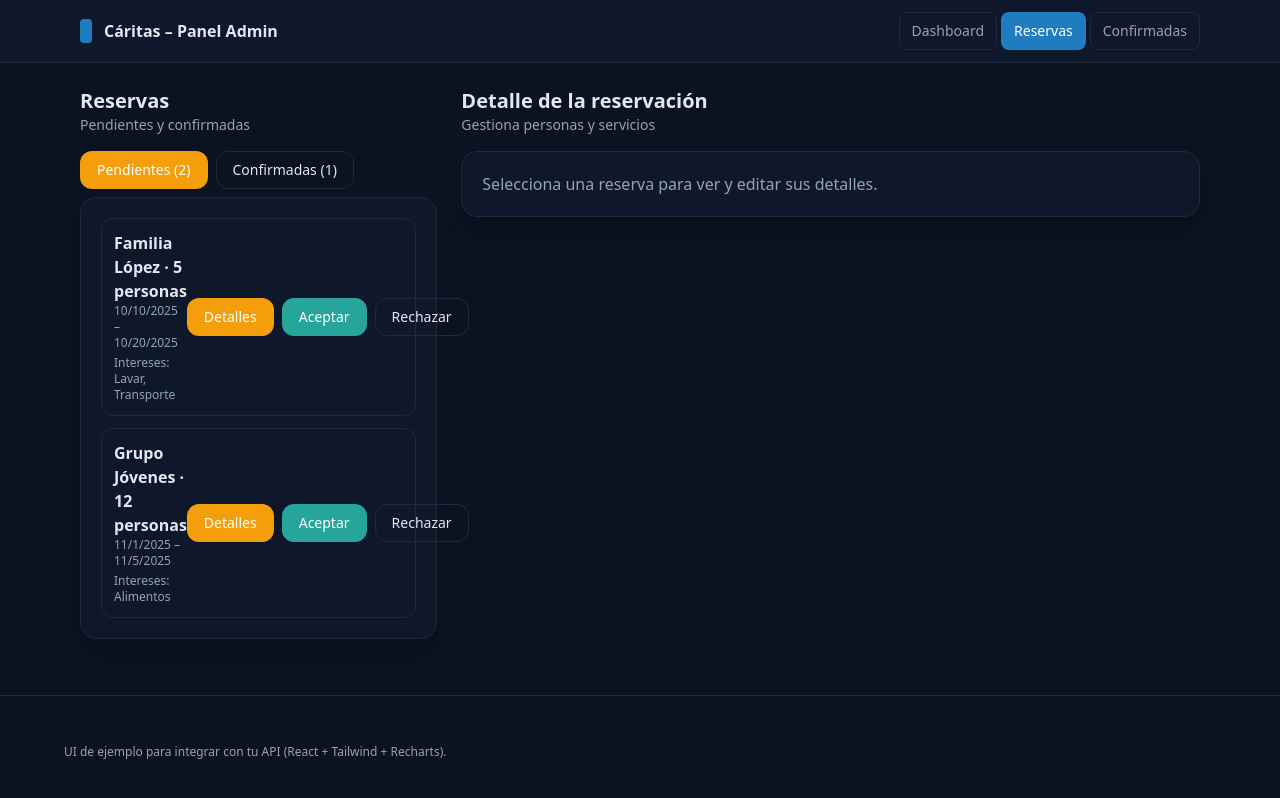
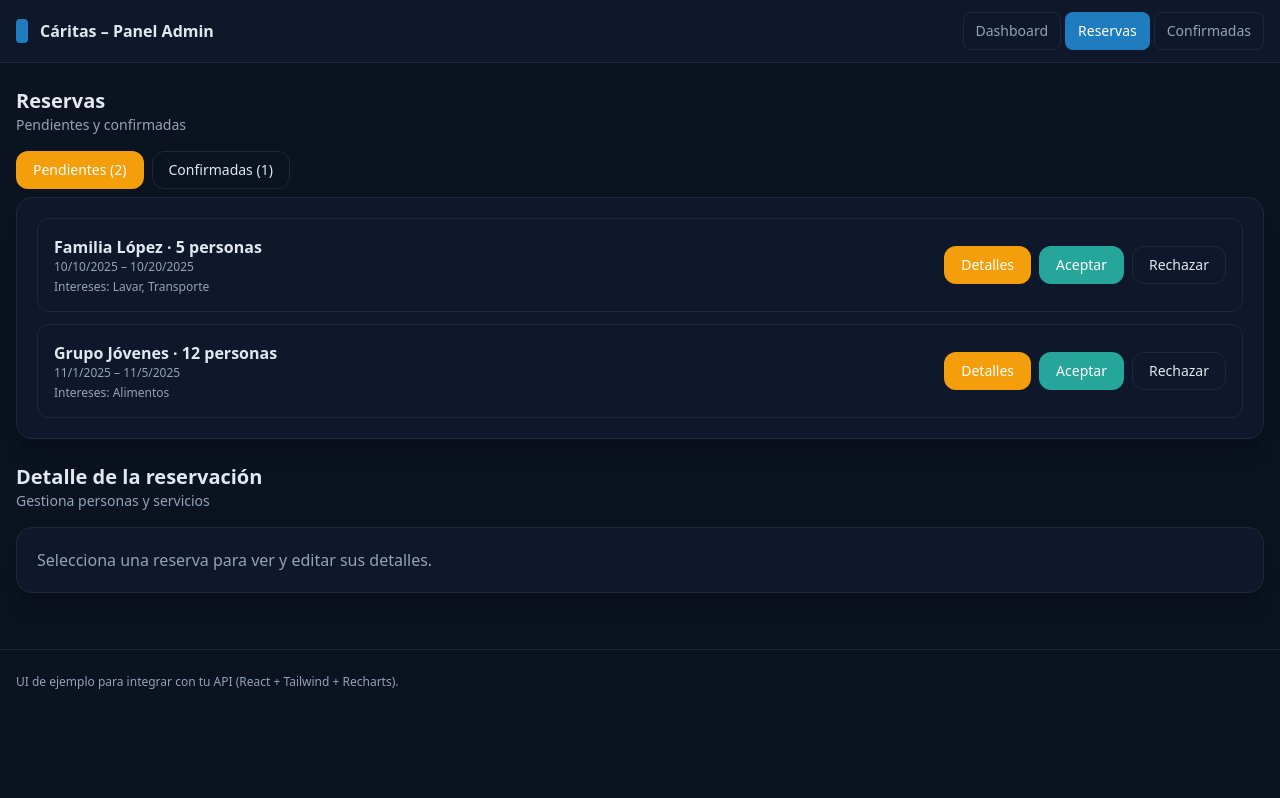
Before and after one commit to Rogierotm29/Admin, a React (Vite) app: page / in a window 1280 px wide. Both pictures are taken after a click on the button "Reservas". Shown: the top 798 px of the page. Built offline with nearby package versions, Linux system fonts and the light colour scheme.

Commit message:
cambios_Pedidos_Por_Sergio

```diff
--- a/src/AdminCaritasApp.tsx
+++ b/src/AdminCaritasApp.tsx
@@ -1,10 +1,22 @@
-import React, { useMemo, useState } from "react";
+import React, { useEffect, useMemo, useState } from "react";
 import {
   BarChart, Bar, XAxis, YAxis, Tooltip, CartesianGrid, ResponsiveContainer, Legend
 } from "recharts";
-import { colors } from "./ui/colors";
 
-// ===== Tipos =====
+/* Paleta (ajústala si tienes guía oficial) */
+const colors = {
+  primary: "#1f7dbf",
+  primaryDark: "#155a85",
+  accent: "#26a69a",
+  warning: "#f59e0b",
+  bg: "#0b1220",
+  card: "#0f172a",
+  stroke: "#1e293b",
+  text: "#e2e8f0",
+  subtext: "#94a3b8",
+};
+
+/* ===== Tipos ===== */
 type Servicio = { id: string; nombre: string; cantidad: number };
 type Rango = { inicio: string; fin: string };
 type Reserva = {
@@ -17,7 +29,7 @@ type Reserva = {
   nombres?: string[];
 };
 
-// ===== Datos mock =====
+/* ===== Mock data (cámbialo por tu API) ===== */
 const initialPending: Reserva[] = [
   {
     id: "r1",
@@ -59,20 +71,25 @@ const catalogoServicios = [
   { id: "s5", nombre: "Albergue" },
 ];
 
-// ===== Utils UI =====
+/* ===== Utils UI ===== */
 function clsx(...tokens: Array<string | false | null | undefined>) {
   return tokens.filter(Boolean).join(" ");
 }
 function Card(props: React.PropsWithChildren<{ className?: string }>) {
   return (
-    <div className={clsx("card", props.className)}>{props.children}</div>
+    <div
+      className={clsx("rounded-2xl p-5 shadow-xl border", props.className)}
+      style={{ background: colors.card, borderColor: colors.stroke, color: colors.text }}
+    >
+      {props.children}
+    </div>
   );
 }
 function SectionTitle({ title, subtitle }: { title: string; subtitle?: string }) {
   return (
     <div className="mb-4">
       <h2 className="text-xl font-semibold">{title}</h2>
-      {subtitle && <p className="text-sm subtext">{subtitle}</p>}
+      {subtitle && <p className="text-sm" style={{ color: colors.subtext }}>{subtitle}</p>}
     </div>
   );
 }
@@ -99,12 +116,15 @@ function Button(
   );
 }
 
-// ===== Reservas =====
-function ReservasPage() {
+/* ===== 1) Página Reservas ===== */
+function ReservasPage({ defaultList = "pendientes" }: { defaultList?: "pendientes" | "confirmadas" }) {
   const [pending, setPending] = useState<Reserva[]>(initialPending);
   const [confirmed, setConfirmed] = useState<Reserva[]>(initialConfirmed);
-  const [active, setActive] = useState<"pendientes" | "confirmadas">("pendientes");
+  const [active, setActive] = useState<"pendientes" | "confirmadas">(defaultList);
   const [detalle, setDetalle] = useState<null | { tipo: "P" | "C"; id: string }>(null);
+
+  // sincroniza si cambiamos de pestaña (prop)
+  useEffect(() => { setActive(defaultList); }, [defaultList]);
 
   const lista = active === "pendientes" ? pending : confirmed;
 
@@ -128,9 +148,12 @@ function ReservasPage() {
   }, [detalle, pending, confirmed]);
 
   return (
-    <div className="grid gap-6 md:grid-cols-3">
+    <div
+      className="grid gap-6 md:grid-cols-[520px,1fr] xl:grid-cols-[580px,1fr]"
+      style={{ color: colors.text }}
+    >
       {/* Lista */}
-      <div className="md:col-span-1 space-y-4">
+      <div className="space-y-4">
         <SectionTitle title="Reservas" subtitle="Pendientes y confirmadas" />
         <div className="flex gap-2 mb-2">
           <Button tone={active === "pendientes" ? "warning" : "ghost"} onClick={() => setActive("pendientes")}>
@@ -140,45 +163,46 @@ function ReservasPage() {
             Confirmadas ({confirmed.length})
           </Button>
         </div>
-        <Card>
+
+        <Card className="p-4">
           <div className="space-y-3">
             {lista.map(r => (
-              <div key={r.id} className="border rounded-xl p-3" style={{ borderColor: colors.stroke }}>
-                <div className="flex items-center justify-between">
-                  <div>
+              <div key={r.id} className="border rounded-xl p-4" style={{ borderColor: colors.stroke }}>
+                <div className="flex items-center justify-between gap-3 flex-wrap">
+                  <div className="min-w-[220px]">
                     <p className="font-semibold">{r.nombre} · {r.personas} personas</p>
-                    <p className="text-xs subtext">
+                    <p className="text-xs" style={{ color: colors.subtext }}>
                       {new Date(r.rango.inicio).toLocaleDateString()} – {new Date(r.rango.fin).toLocaleDateString()}
                     </p>
                     {!!r.intereses?.length && (
-                      <p className="text-xs mt-1 subtext">Intereses: {r.intereses.join(", ")}</p>
+                      <p className="text-xs mt-1" style={{ color: colors.subtext }}>Intereses: {r.intereses.join(", ")}</p>
                     )}
                   </div>
                   <div className="flex gap-2">
                     {active === "pendientes" ? (
                       <>
-                        <Button tone="warning" onClick={() => setDetalle({ tipo: "P", id: r.id })}>Detalles</Button>
-                        <Button tone="accent" onClick={() => aceptar(r.id)}>Aceptar</Button>
-                        <Button tone="ghost" onClick={() => rechazar(r.id)}>Rechazar</Button>
+                        <Button className="whitespace-nowrap" tone="warning" onClick={() => setDetalle({ tipo: "P", id: r.id })}>Detalles</Button>
+                        <Button className="whitespace-nowrap" tone="accent" onClick={() => aceptar(r.id)}>Aceptar</Button>
+                        <Button className="whitespace-nowrap" tone="ghost" onClick={() => rechazar(r.id)}>Rechazar</Button>
                       </>
                     ) : (
-                      <Button tone="accent" onClick={() => setDetalle({ tipo: "C", id: r.id })}>Ver detalles</Button>
+                      <Button className="whitespace-nowrap" tone="accent" onClick={() => setDetalle({ tipo: "C", id: r.id })}>Ver detalles</Button>
                     )}
                   </div>
                 </div>
               </div>
             ))}
-            {lista.length === 0 && <p className="text-sm subtext">No hay elementos en esta lista.</p>}
+            {lista.length === 0 && <p className="text-sm" style={{ color: colors.subtext }}>No hay elementos en esta lista.</p>}
           </div>
         </Card>
       </div>
 
       {/* Detalle */}
-      <div className="md:col-span-2 space-y-4">
+      <div className="space-y-4">
         <SectionTitle title="Detalle de la reservación" subtitle="Gestiona personas y servicios" />
         <Card>
           {!detalleReserva ? (
-            <p className="subtext">Selecciona una reserva para ver y editar sus detalles.</p>
+            <p style={{ color: colors.subtext }}>Selecciona una reserva para ver y editar sus detalles.</p>
           ) : (
             <ReservaDetalle
               data={detalleReserva}
@@ -221,19 +245,20 @@ function ReservaDetalle({ data, onUpdate }: { data: Reserva; onUpdate: (d: Reser
 
   return (
     <div className="space-y-6">
-      <div className="grid gap-4 md:grid-cols-2">
+      {/* Cabecera + botón guardar */}
+      <div className="grid gap-4 md:grid-cols-[1fr,auto]">
         <div>
           <h3 className="font-semibold mb-1">{data.nombre}</h3>
-          <p className="text-sm subtext">
+          <p className="text-sm" style={{ color: colors.subtext }}>
             {new Date(data.rango.inicio).toLocaleDateString()} – {new Date(data.rango.fin).toLocaleDateString()}
           </p>
         </div>
-        <div className="flex items-end justify-end gap-2">
+        <div className="flex items-start md:items-end justify-end gap-2">
           <Button tone="primary" onClick={save}>Guardar cambios</Button>
         </div>
       </div>
 
-      <div className="grid gap-6 md:grid-cols-2">
+      {/* Personas (arriba) */}
       <div>
         <SectionTitle title="Personas" subtitle="Añade o elimina asistentes" />
         <div className="space-y-2">
@@ -252,6 +277,7 @@ function ReservaDetalle({ data, onUpdate }: { data: Reserva; onUpdate: (d: Reser
         </div>
       </div>
 
+      {/* Servicios (abajo) */}
       <div>
         <SectionTitle title="Servicios de la reservación" subtitle="Selecciona y asigna cantidades" />
         <div className="space-y-3">
@@ -276,18 +302,17 @@ function ReservaDetalle({ data, onUpdate }: { data: Reserva; onUpdate: (d: Reser
                 value={sv.cantidad}
                 onChange={e => changeServicioQty(i, Number(e.target.value))}
               />
-                <Button className="col-span-2" tone="ghost" onClick={() => removeServicio(i)}>Eliminar</Button>
+              <Button className="col-span-2 whitespace-nowrap" tone="ghost" onClick={() => removeServicio(i)}>Eliminar</Button>
             </div>
           ))}
           <Button tone="ghost" onClick={addServicio}>Agregar servicio</Button>
         </div>
       </div>
     </div>
-    </div>
   );
 }
 
-// ===== Dashboard =====
+/* ===== 2) Dashboard ===== */
 function DashboardPage() {
   const reservasMes = [
     { mes: "Ene", total: 32 }, { mes: "Feb", total: 27 }, { mes: "Mar", total: 41 }, { mes: "Abr", total: 38 },
@@ -310,11 +335,13 @@ function DashboardPage() {
     { nombre: "Asesoría Legal", interesados: 18 },
   ];
 
+  const chartBox = { height: 260 };
+
   return (
     <div className="grid gap-6 md:grid-cols-2">
-      <div className="card">
+      <Card>
         <SectionTitle title="Reservas mensuales" subtitle="Histograma (total por mes)" />
-        <div className="w-full" style={{ height: 260 }}>
+        <div className="w-full" style={chartBox}>
           <ResponsiveContainer width="100%" height="100%">
             <BarChart data={reservasMes}>
               <CartesianGrid stroke={colors.stroke} />
@@ -326,11 +353,11 @@ function DashboardPage() {
             </BarChart>
           </ResponsiveContainer>
         </div>
-      </div>
+      </Card>
 
-      <div className="card">
+      <Card>
         <SectionTitle title="Pendientes vs Confirmadas" subtitle="Estado actual" />
-        <div className="w-full" style={{ height: 260 }}>
+        <div className="w-full" style={chartBox}>
           <ResponsiveContainer width="100%" height="100%">
             <BarChart data={estadoActual}>
               <CartesianGrid stroke={colors.stroke} />
@@ -342,11 +369,11 @@ function DashboardPage() {
             </BarChart>
           </ResponsiveContainer>
         </div>
-      </div>
+      </Card>
 
-      <div className="card">
+      <Card>
         <SectionTitle title="Servicios más usados / mensuales" />
-        <div className="w-full" style={{ height: 260 }}>
+        <div className="w-full" style={chartBox}>
           <ResponsiveContainer width="100%" height="100%">
             <BarChart data={serviciosMasUsados}>
               <CartesianGrid stroke={colors.stroke} />
@@ -358,11 +385,11 @@ function DashboardPage() {
             </BarChart>
           </ResponsiveContainer>
         </div>
-      </div>
+      </Card>
 
-      <div className="card">
+      <Card>
         <SectionTitle title="Servicios de interés" subtitle="Encuestas / solicitudes" />
-        <div className="w-full" style={{ height: 260 }}>
+        <div className="w-full" style={chartBox}>
           <ResponsiveContainer width="100%" height="100%">
             <BarChart data={serviciosInteres}>
               <CartesianGrid stroke={colors.stroke} />
@@ -374,17 +401,17 @@ function DashboardPage() {
             </BarChart>
           </ResponsiveContainer>
         </div>
-      </div>
+      </Card>
     </div>
   );
 }
 
-// ===== Confirmadas (atajo) =====
+/* ===== 3) Página Confirmadas ===== */
 function ConfirmadasPage() {
-  return <ReservasPage />;
+  return <ReservasPage defaultList="confirmadas" />;
 }
 
-// ===== Shell / Layout =====
+/* ===== Shell / Layout ===== */
 const tabs = [
   { key: "dashboard", label: "Dashboard" },
   { key: "reservas", label: "Reservas" },
@@ -398,17 +425,22 @@ export default function AdminCaritasApp() {
   return (
     <div style={{ background: colors.bg, minHeight: "100vh" }}>
       <header className="sticky top-0 z-10 border-b" style={{ background: colors.card, borderColor: colors.stroke }}>
-        <div className="container-app !py-3 flex items-center justify-between">
+        <div className="max-w-7xl mx-auto flex items-center justify-between px-4 py-3">
           <div className="flex items-center gap-3">
             <div className="w-3 h-6 rounded-sm" style={{ background: colors.primary }} />
-            <h1 className="font-semibold">Cáritas – Panel Admin</h1>
+            <h1 className="font-semibold" style={{ color: colors.text }}>Cáritas – Panel Admin</h1>
           </div>
           <nav className="flex items-center gap-1">
             {tabs.map(t => (
               <button
                 key={t.key}
                 onClick={() => setTab(t.key)}
-                className={`tab ${tab === t.key ? "tab--active" : ""}`}
+                className={clsx("px-3 py-2 rounded-lg text-sm font-medium border")}
+                style={{
+                  color: tab === t.key ? "#fff" : colors.subtext,
+                  background: tab === t.key ? colors.primary : "transparent",
+                  borderColor: tab === t.key ? "transparent" : colors.stroke,
+                }}
               >
                 {t.label}
               </button>
@@ -417,16 +449,14 @@ export default function AdminCaritasApp() {
         </div>
       </header>
 
-      <main className="container-app">
+      <main className="max-w-7xl mx-auto px-4 py-6">
         {tab === "dashboard" && <DashboardPage />}
         {tab === "reservas" && <ReservasPage />}
         {tab === "confirmadas" && <ConfirmadasPage />}
       </main>
 
-      <footer className="border-t mt-8 px-4 py-6 text-xs" style={{ borderColor: colors.stroke }}>
-        <div className="container-app !px-0 subtext">
-          UI de ejemplo para integrar con tu API (React + Tailwind + Recharts).
-        </div>
+      <footer className="border-t mt-8 px-4 py-6 text-xs" style={{ borderColor: colors.stroke, color: colors.subtext }}>
+        <div className="max-w-7xl mx-auto">UI de ejemplo para integrar con tu API (React + Tailwind + Recharts).</div>
       </footer>
     </div>
   );
```
Lines whose indentation alone changed are shown as unchanged.
